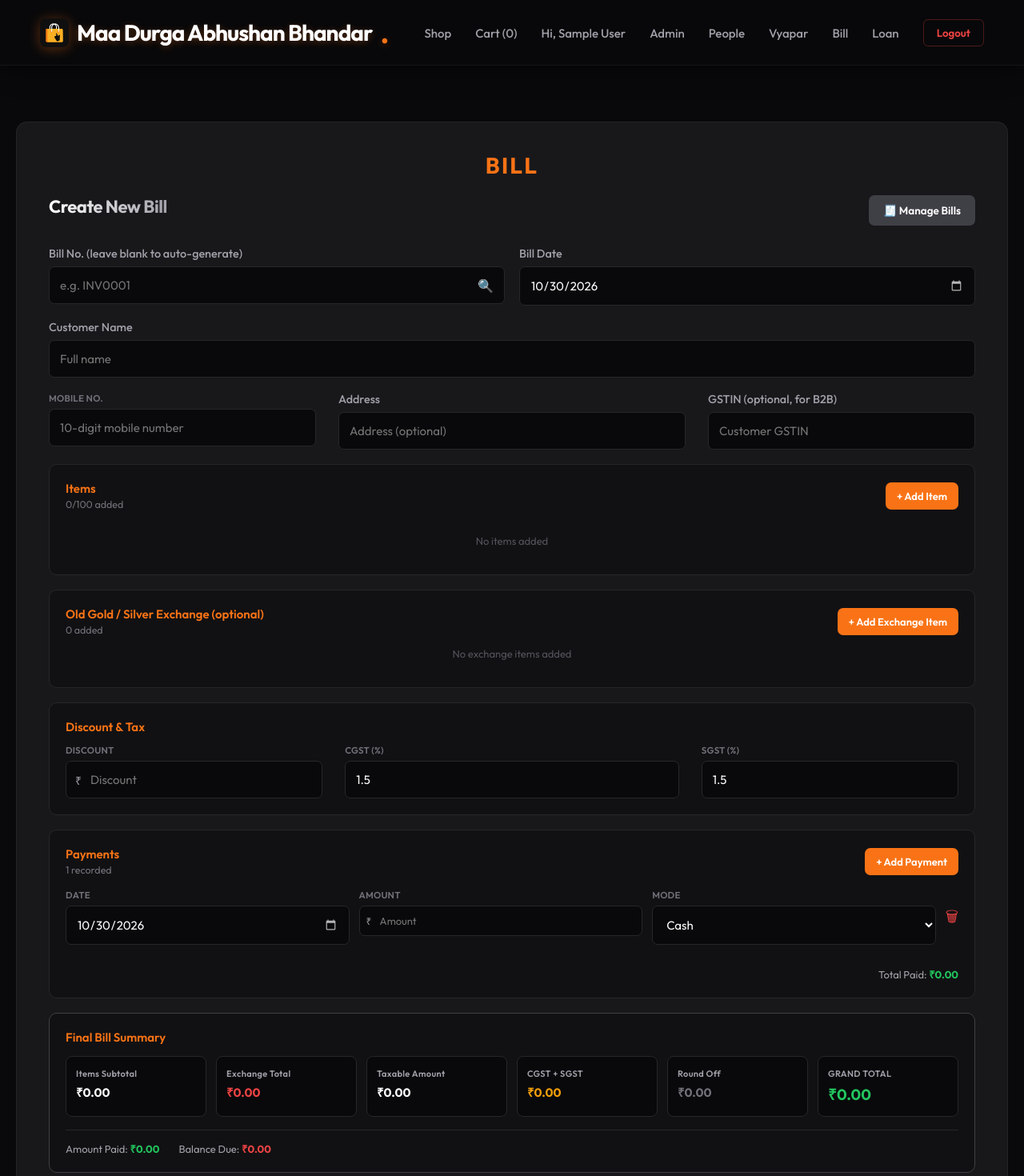
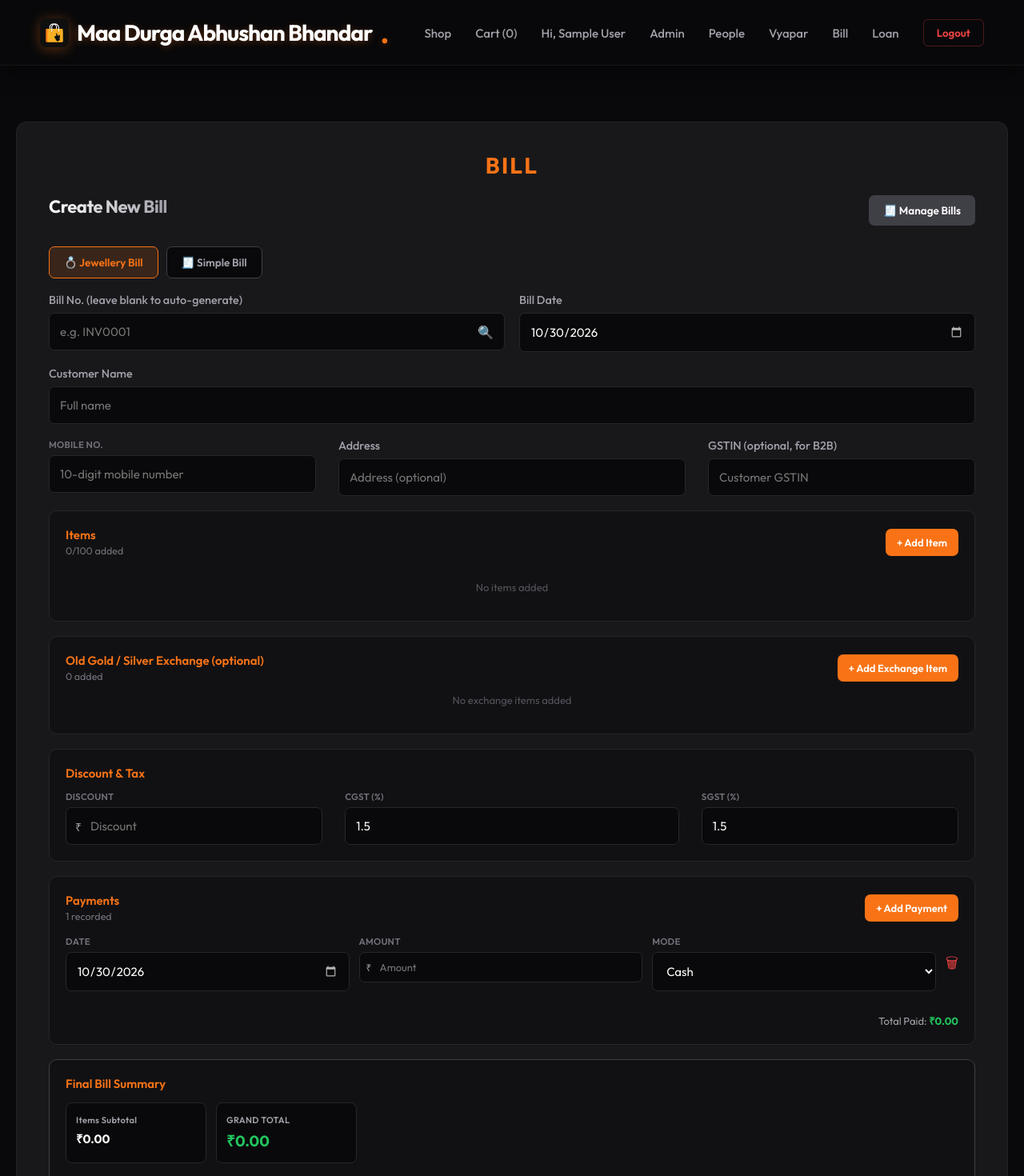
Before and after one commit to gauravraj54646/MaaDurgaAbhushanBhandar, a React (Create React App) app in the folder frontend/: page /admin/bill/add-bill in a window 1280 px wide. Shown: the top 1470 px of the page at 80% size. Built offline with nearby package versions, Linux system fonts and the light colour scheme; sample sign-in values are in the browser's storage.

Commit message:
simple bill

```diff
--- a/frontend/src/admin/AddBillProduct.jsx
+++ b/frontend/src/admin/AddBillProduct.jsx
@@ -87,6 +87,9 @@ const AddBillProduct = () => {
   const [formData, setFormData] = useState({
     billNo: "", // left blank -> backend auto-generates (INV0001, ...)
     billDate: getToday(),
+    billType: "jewellery",
+    description: "",
+    simpleAmount: "",
 
     customerName: "",
     mobileNo: "",
@@ -212,6 +215,9 @@ const AddBillProduct = () => {
       setFormData({
         billNo: bill.billNo || billNo,
         billDate: toDateInput(bill.billDate) || getToday(),
+        billType: bill.billType || "jewellery",
+        description: bill.description || "",
+        simpleAmount: bill.simpleAmount ? String(bill.simpleAmount) : "",
 
         customerName: bill.customerName || "",
         mobileNo: bill.mobileNo || "",
@@ -287,6 +293,9 @@ const AddBillProduct = () => {
     setFormData({
       billNo: "",
       billDate: getToday(),
+      billType: "jewellery",
+      description: "",
+      simpleAmount: "",
       customerName: "",
       mobileNo: "",
       address: "",
@@ -351,17 +360,23 @@ const AddBillProduct = () => {
     return netWeight * ratePerGram;
   };
 
+  const isSimple = formData.billType === "simple";
+
   const itemAmounts = formData.items.map(calculateItemAmount);
   const exchangeAmounts = formData.exchangeItems.map(calculateExchangeAmount);
 
-  const itemsSubtotal = itemAmounts.reduce((sum, a) => sum + a, 0);
-  const exchangeTotal = exchangeAmounts.reduce((sum, a) => sum + a, 0);
-
-  const discountValue = Number(formData.discount || 0);
+  const itemsSubtotal = isSimple
+    ? Number(formData.simpleAmount || 0)
+    : itemAmounts.reduce((sum, a) => sum + a, 0);
+  const exchangeTotal = isSimple
+    ? 0
+    : exchangeAmounts.reduce((sum, a) => sum + a, 0);
+
+  const discountValue = isSimple ? 0 : Number(formData.discount || 0);
   const taxableAmount = Math.max(itemsSubtotal - discountValue, 0);
 
-  const cgstAmount = taxableAmount * (Number(formData.cgstPercent || 0) / 100);
-  const sgstAmount = taxableAmount * (Number(formData.sgstPercent || 0) / 100);
+  const cgstAmount = isSimple ? 0 : taxableAmount * (Number(formData.cgstPercent || 0) / 100);
+  const sgstAmount = isSimple ? 0 : taxableAmount * (Number(formData.sgstPercent || 0) / 100);
 
   const preRound = taxableAmount + cgstAmount + sgstAmount - exchangeTotal;
   const grandTotal = Math.max(Math.round(preRound), 0);
@@ -574,6 +589,17 @@ const AddBillProduct = () => {
       errs.billDate = "Bill date is required.";
     }
 
+    if (isSimple) {
+      if (!formData.description.trim()) {
+        errs.description = "Description is required.";
+      } else if (wordCount(formData.description) > 300) {
+        errs.description = "Description must be 300 words or fewer.";
+      }
+
+      if (formData.simpleAmount === "" || Number(formData.simpleAmount) <= 0) {
+        errs.simpleAmount = "Enter a valid amount.";
+      }
+    } else {
       if (formData.items.length === 0) {
         errs.items = "Add at least one item to the bill.";
       }
@@ -601,6 +627,7 @@ const AddBillProduct = () => {
           errs[`exchangeRate_${index}`] = `Enter a valid rate for Exchange ${index + 1}.`;
         }
       });
+    }
 
     if (formData.discount !== "" && Number(formData.discount) < 0) {
       errs.discount = "Discount cannot be negative.";
@@ -706,15 +733,18 @@ const AddBillProduct = () => {
         ...(formData.billNo.trim() ? { billNo: formData.billNo.trim() } : {}),
         ...(selectedPerson?._id ? { personId: selectedPerson._id } : {}),
         billDate: formData.billDate,
+        billType: formData.billType,
+        description: isSimple ? formData.description.trim() : undefined,
+        simpleAmount: isSimple ? Number(formData.simpleAmount || 0) : 0,
         customerName: formData.customerName,
         mobileNo: formData.mobileNo.trim(),
         address: formData.address,
         gstin: formData.gstin,
-        items: cleanedItems,
-        exchangeItems: cleanedExchangeItems,
-        discount: Number(formData.discount || 0),
-        cgstPercent: Number(formData.cgstPercent || 0),
-        sgstPercent: Number(formData.sgstPercent || 0),
+        items: isSimple ? [] : cleanedItems,
+        exchangeItems: isSimple ? [] : cleanedExchangeItems,
+        discount: isSimple ? 0 : Number(formData.discount || 0),
+        cgstPercent: isSimple ? 0 : Number(formData.cgstPercent || 0),
+        sgstPercent: isSimple ? 0 : Number(formData.sgstPercent || 0),
         payments: cleanedPayments,
         amountPaid: cleanedPayments.reduce((sum, payment) => sum + payment.amount, 0),
         paymentMode: primaryPaymentMode,
@@ -836,7 +866,36 @@ const AddBillProduct = () => {
       <form
         onSubmit={handleSubmit}
         style={{ display: "flex", flexDirection: "column", gap: "18px" }}
-      >
+
+      >
+                <div style={{ display: "flex", gap: "10px" }}>
+          {[
+            { value: "jewellery", label: "💍 Jewellery Bill" },
+            { value: "simple", label: "🧾 Simple Bill" },
+          ].map((opt) => {
+            const active = formData.billType === opt.value;
+            return (
+              <button
+                key={opt.value}
+                type="button"
+                disabled={Boolean(loadedBillId)}
+                onClick={() => handleChange("billType", opt.value)}
+                style={{
+                  padding: "10px 18px",
+                  borderRadius: "7px",
+                  border: active ? "1px solid #f97316" : "1px solid #3f3f46",
+                  background: active ? "rgba(249,115,22,0.15)" : "#09090b",
+                  color: active ? "#f97316" : "#a1a1aa",
+                  fontWeight: "600",
+                  fontSize: "13.5px",
+                  cursor: loadedBillId ? "not-allowed" : "pointer",
+                }}
+              >
+                {opt.label}
+              </button>
+            );
+          })}
+        </div>
         {/* =====================================================
             BILL NO + BILL DATE
         ====================================================== */}
@@ -999,10 +1058,47 @@ const AddBillProduct = () => {
             />
           </div>
         </div>
-
+               {isSimple && (
+
+          <SectionCard>
+            <SectionHeader title="Bill Details" />
+
+            <div style={{ display: "grid", gap: "16px" }}>
+              <div>
+                <label style={smallLabelStyle}>Description</label>
+                <textarea
+                  placeholder="What is this bill for?"
+                  rows="3"
+                  value={formData.description}
+                  onChange={(e) => handleChange("description", e.target.value)}
+                  ref={(el) => (fieldRefs.current.description = el)}
+                  style={{ ...inputStyle, resize: "vertical" }}
+                />
+                <FieldError msg={errors.description} />
+              </div>
+
+              <div style={{ maxWidth: "360px" }}>
+                <label style={smallLabelStyle}>Amount</label>
+                <MoneyInput
+                  placeholder="Amount"
+                  value={formData.simpleAmount}
+                  onChange={(e) => handleChange("simpleAmount", e.target.value)}
+                />
+                {formData.simpleAmount && (
+                  <div style={amountWordsStyle}>
+                    {numberToWords(formData.simpleAmount)}
+                  </div>
+                )}
+                <FieldError msg={errors.simpleAmount} />
+              </div>
+            </div>
+          </SectionCard>
+        )}
         {/* =====================================================
             ITEMS
         ====================================================== */}
+                {!isSimple && (
+        <>
         <SectionCard>
           <div
             style={{
@@ -1469,7 +1565,8 @@ const AddBillProduct = () => {
             </div>
           </div>
         </SectionCard>
-
+</>
+                )}
         {/* =====================================================
             PAYMENTS (full history: each payment has its own date)
         ====================================================== */}
@@ -1615,10 +1712,14 @@ const AddBillProduct = () => {
             }}
           >
             <SummaryBox label="Items Subtotal" value={itemsSubtotal} />
+            {isSimple && (
+              <>
             <SummaryBox label="Exchange Total" value={exchangeTotal} color="#ef4444" />
             <SummaryBox label="Taxable Amount" value={taxableAmount} />
             <SummaryBox label="CGST + SGST" value={cgstAmount + sgstAmount} color="#f59e0b" />
             <SummaryBox label="Round Off" value={roundOff} color="#71717a" />
+            </>
+            )}
             <SummaryBox label="GRAND TOTAL" value={grandTotal} color="#22c55e" large />
           </div>
 
--- a/frontend/src/admin/People.jsx
+++ b/frontend/src/admin/People.jsx
@@ -1778,7 +1778,7 @@ const containerStyle = {
   border:
     "1px solid rgba(255,255,255,0.05)",
   color: "#fafafa",
-  zoom: 1.3,
+  zoom: 1.2,
 };
 
 const headerStyle = {
```
Also changed, not shown: 2 other files (tests, documents, lock files or other folders). Lines whose indentation alone changed are shown as unchanged.
